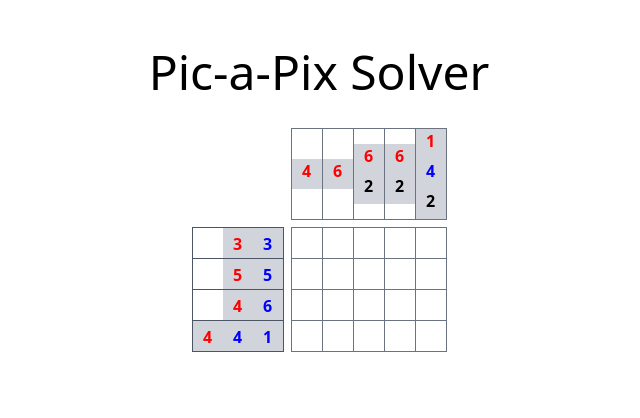
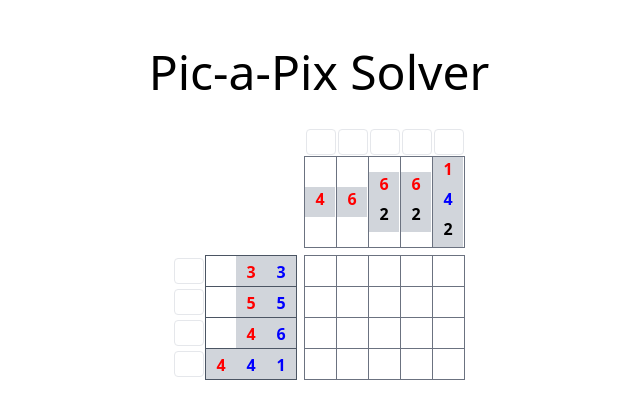
Before and after one commit to jsborjesson/conceptis-puzzle-solver, a Vue app: page /pic-a-pix in a window 1280 px wide. Shown: the top 418 px of the page, without its empty margins (321-961 px from the left). Built offline with nearby package versions, Linux system fonts and the light colour scheme.

Commit message:
Add input boxes

```diff
--- a/src/pic-a-pix/PicAPix.vue
+++ b/src/pic-a-pix/PicAPix.vue
@@ -3,11 +3,23 @@
     <h1 class="text-5xl text-center">Pic-a-Pix Solver</h1>
 
     <table class="box-border">
-      <tr class="h-full">
-        <!-- Invisible top left corner -->
+      <!-- Vertical inputs -->
+      <tr>
+        <!-- Vertical gap -->
+        <th></th>
+        <th></th>
         <th></th>
 
+        <th v-for="col in puzzle.vertical" :key="col">
+          <input type="number" :style="`width: ${squareSize}px`" class="text-center border rounded"/>
+        </th>
+      </tr>
+
+      <!-- Vertical clues -->
+      <tr class="h-full">
         <!-- Vertical gap -->
+        <th></th>
+        <th></th>
         <th></th>
 
         <th v-for="col in puzzle.vertical" :key="col" class="h-full p-0 border border-gray-500">
@@ -23,13 +35,20 @@
         </th>
       </tr>
 
-      <!-- Horizontal gap -->
+      <!-- Vertical gap -->
       <tr class="h-2">
-        <td></td>
-        <td></td>
+        <th></th>
+        <th></th>
+        <th></th>
       </tr>
 
       <tr v-for="row in puzzle.horizontal" :key="row">
+        <!-- Horizontal inputs -->
+        <th>
+          <input type="number" :style="`width: ${squareSize}px`" class="text-center border rounded"/>
+        </th>
+
+        <!-- Horizontal clues -->
         <th class="p-0 border border-gray-600">
           <div class="flex justify-end">
             <span
@@ -42,7 +61,7 @@
           </div>
         </th>
 
-        <!-- Vertical gap -->
+        <!-- Horizontal gap -->
         <td class="w-2" />
 
         <!-- Picture -->
@@ -51,6 +70,18 @@
     </table>
   </div>
 </template>
+
+<style scoped>
+/* Remove arrows from number fields */
+input[type=number]::-webkit-inner-spin-button,
+input[type=number]::-webkit-outer-spin-button {
+  -webkit-appearance: none;
+  margin: 0;
+}
+input[type=number] {
+  -moz-appearance:textfield;
+}
+</style>
 
 <script lang="ts">
 import { defineComponent } from "vue";
```
